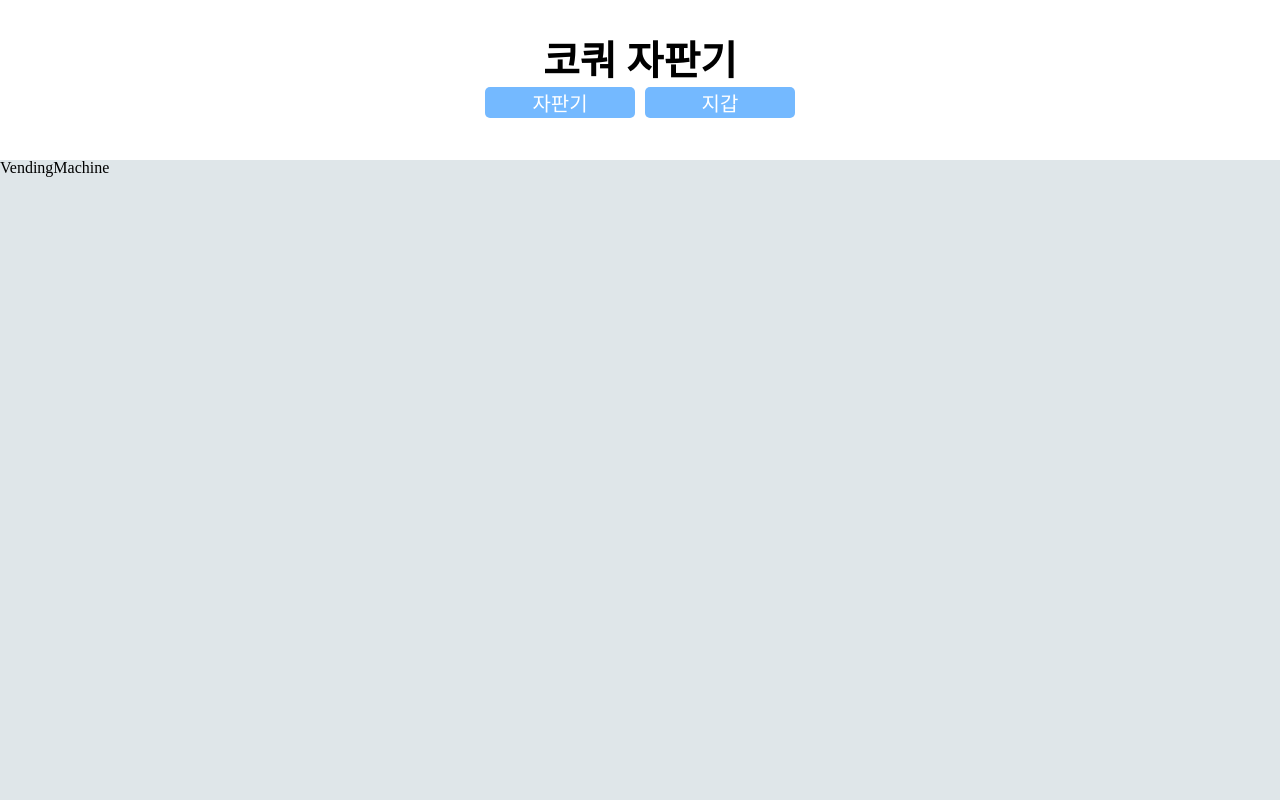
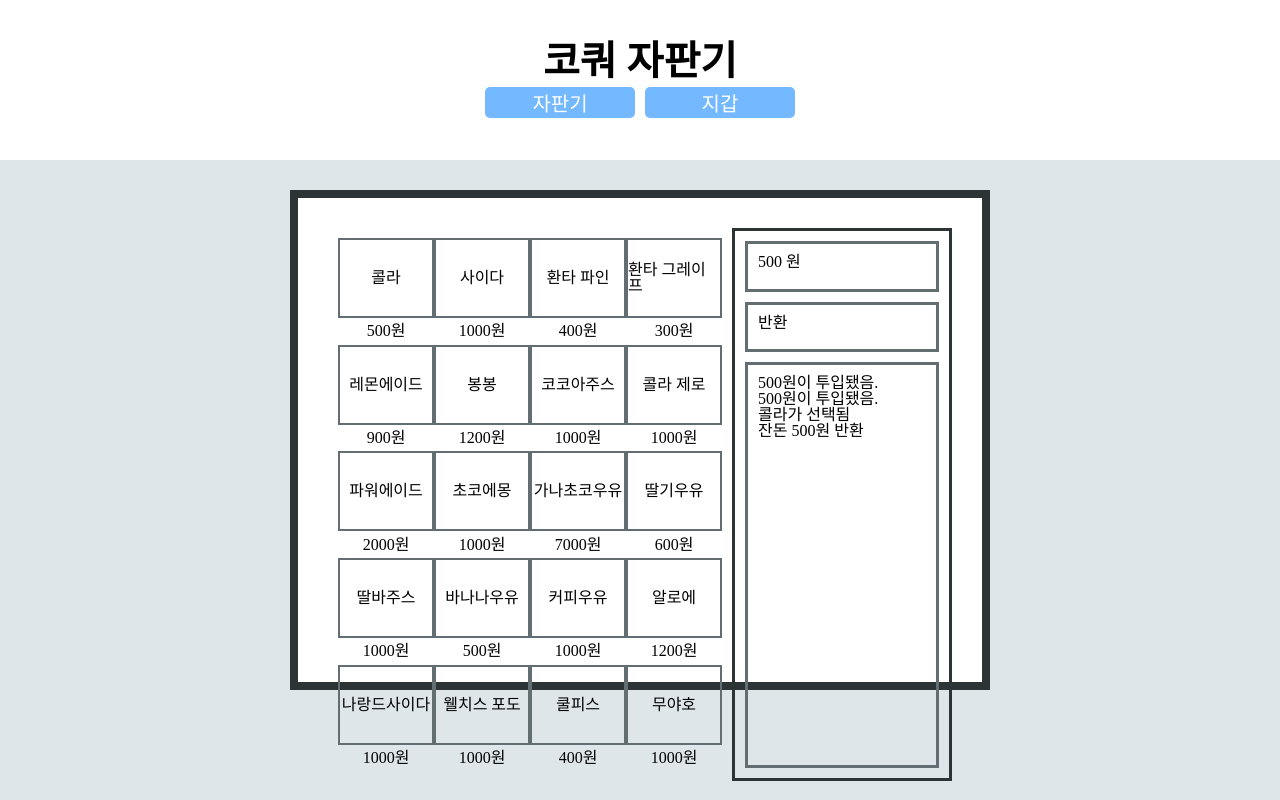
Before and after one commit to codesquad-members-2022/fe-vm, a React (Create React App) app: page / in a window 1280 px wide. Built offline with nearby package versions, Linux system fonts and the light colour scheme.

Commit message:
style: 자판기 css 작업 완료

```diff
--- a/package.json
+++ b/package.json
@@ -45,6 +45,10 @@
             [
               "constants",
               "./src/constants/"
+            ],
+            [
+              "mocks",
+              "./src/mocks/"
             ]
           ],
           "extensions": [
--- a/public/index.html
+++ b/public/index.html
@@ -5,39 +5,10 @@
     <link rel="icon" href="%PUBLIC_URL%/favicon.ico" />
     <meta name="viewport" content="width=device-width, initial-scale=1" />
     <meta name="theme-color" content="#000000" />
-    <meta
-      name="description"
-      content="Web site created using create-react-app"
-    />
-    <link rel="apple-touch-icon" href="%PUBLIC_URL%/logo192.png" />
-    <!--
-      manifest.json provides metadata used when your web app is installed on a
-      user's mobile device or desktop. See https://developers.google.com/web/fundamentals/web-app-manifest/
-    -->
-    <link rel="manifest" href="%PUBLIC_URL%/manifest.json" />
-    <!--
-      Notice the use of %PUBLIC_URL% in the tags above.
-      It will be replaced with the URL of the `public` folder during the build.
-      Only files inside the `public` folder can be referenced from the HTML.
-
-      Unlike "/favicon.ico" or "favicon.ico", "%PUBLIC_URL%/favicon.ico" will
-      work correctly both with client-side routing and a non-root public URL.
-      Learn how to configure a non-root public URL by running `npm run build`.
-    -->
     <title>React App</title>
   </head>
   <body>
     <noscript>You need to enable JavaScript to run this app.</noscript>
     <div id="root"></div>
-    <!--
-      This HTML file is a template.
-      If you open it directly in the browser, you will see an empty page.
-
-      You can add webfonts, meta tags, or analytics to this file.
-      The build step will place the bundled scripts into the <body> tag.
-
-      To begin the development, run `npm start` or `yarn start`.
-      To create a production bundle, use `npm run build` or `yarn build`.
-    -->
   </body>
 </html>
--- a/src/components/Layout.jsx
+++ b/src/components/Layout.jsx
@@ -69,6 +69,11 @@ const Button = styled.button`
     background-color: ${COLORS.BLUE};
   }
 `;
-const Content = styled.div``;
+
+const Content = styled.div`
+  display: flex;
+  justify-content: center;
+  padding: 30px;
+`;
 
 export default Layout;
--- /dev/null
+++ b/src/components/VMItem.jsx
@@ -0,0 +1,40 @@
+import styled from 'styled-components';
+
+import COLORS from 'constants/colors';
+
+const VMItem = ({ item: { name, price } }) => (
+  <li>
+    <ItemWrapper>
+      <ItemNameBox>
+        <span>{name}</span>
+      </ItemNameBox>
+      <ItemPriceBox>
+        <span>{price}원</span>
+      </ItemPriceBox>
+    </ItemWrapper>
+  </li>
+);
+
+const ItemWrapper = styled.div`
+  display: grid;
+  grid-template-rows: 6fr 2fr;
+  flex-direction: column;
+  justify-content: center;
+  align-items: center;
+`;
+
+const ItemNameBox = styled.div`
+  display: flex;
+  align-items: center;
+  justify-content: center;
+  width: 6rem;
+  height: 5rem;
+  border: 2px solid ${COLORS.GREY};
+  cursor: pointer;
+`;
+
+const ItemPriceBox = styled.div`
+  display: flex;
+  justify-content: center;
+`;
+export default VMItem;
--- a/src/constants/colors.js
+++ b/src/constants/colors.js
@@ -3,6 +3,8 @@ const COLORS = {
   WHITE: '#fff',
   SKY_BLUE: '#74b9ff',
   BLUE: '#0984e3',
+  GREY: '#636e72',
+  DARK_GREY: '#2d3436',
 };
 
 export default COLORS;
--- a/src/mocks/vmItems.js
+++ b/src/mocks/vmItems.js
@@ -1,100 +1,120 @@
 const vmItems = [
   {
+    id: 1,
     name: '콜라',
     price: 500,
     amount: 10,
   },
   {
+    id: 2,
     name: '사이다',
     price: 1000,
     amount: 10,
   },
   {
+    id: 3,
     name: '환타 파인',
     price: 400,
     amount: 10,
   },
   {
+    id: 4,
     name: '환타 그레이프',
     price: 300,
     amount: 10,
   },
   {
+    id: 5,
     name: '레몬에이드',
     price: 900,
     amount: 10,
   },
   {
+    id: 6,
     name: '봉봉',
     price: 1200,
     amount: 10,
   },
   {
+    id: 7,
     name: '코코아주스',
     price: 1000,
     amount: 10,
   },
   {
+    id: 8,
     name: '콜라 제로',
     price: 1000,
     amount: 10,
   },
   {
+    id: 9,
     name: '파워에이드',
     price: 2000,
     amount: 10,
   },
   {
+    id: 10,
     name: '초코에몽',
     price: 1000,
     amount: 10,
   },
   {
+    id: 11,
     name: '가나초코우유',
     price: 7000,
     amount: 10,
   },
   {
+    id: 12,
     name: '딸기우유',
     price: 600,
     amount: 10,
   },
   {
+    id: 13,
     name: '딸바주스',
     price: 1000,
     amount: 10,
   },
   {
+    id: 14,
     name: '바나나우유',
     price: 500,
     amount: 10,
   },
   {
+    id: 15,
     name: '커피우유',
     price: 1000,
     amount: 10,
   },
   {
+    id: 16,
     name: '알로에',
     price: 1200,
     amount: 10,
   },
   {
+    id: 17,
     name: '나랑드사이다',
     price: 1000,
     amount: 10,
   },
   {
+    id: 18,
     name: '웰치스 포도',
     price: 1000,
     amount: 10,
   },
   {
+    id: 19,
     name: '쿨피스',
     price: 400,
     amount: 10,
   },
   {
+    id: 20,
     name: '무야호',
     price: 1000,
     amount: 10,
--- a/src/pages/VendingMachine.jsx
+++ b/src/pages/VendingMachine.jsx
@@ -1,3 +1,67 @@
-const VendingMachine = () => <div>VendingMachine</div>;
+import styled from 'styled-components';
+
+import VMItem from 'components/VMItem';
+import COLORS from 'constants/colors';
+import vmItems from 'mocks/vmItems';
+
+const VendingMachine = () => (
+  <VMLayout>
+    <VMItems>
+      {vmItems.map((item) => (
+        <VMItem key={item.id} item={item} />
+      ))}
+    </VMItems>
+    <VMController>
+      <CurrentInputMoney>500 원</CurrentInputMoney>
+      <ReturnMoneyButton>반환</ReturnMoneyButton>
+      <VendingMachineLogs>
+        <VendingMachineLog>500원이 투입됐음.</VendingMachineLog>
+        <VendingMachineLog>500원이 투입됐음.</VendingMachineLog>
+        <VendingMachineLog>콜라가 선택됨</VendingMachineLog>
+        <VendingMachineLog>잔돈 500원 반환</VendingMachineLog>
+      </VendingMachineLogs>
+    </VMController>
+  </VMLayout>
+);
+
+const VMLayout = styled.div`
+  display: grid;
+  grid-template-columns: 6fr 4fr;
+  width: 700px;
+  height: 500px;
+  padding: 30px;
+  background-color: ${COLORS.WHITE};
+  border: 0.5rem solid ${COLORS.DARK_GREY};
+`;
+
+const VMItems = styled.ul`
+  display: grid;
+  grid-template-columns: repeat(4, 1fr);
+  padding: 10px;
+`;
+
+const VMController = styled.div`
+  display: grid;
+  grid-template-rows: 1fr 1fr 8fr;
+  grid-gap: 10px;
+  padding: 10px;
+  border: 3px solid ${COLORS.DARK_GREY};
+`;
+
+const CurrentInputMoney = styled.div`
+  border: 3px solid ${COLORS.GREY};
+  padding: 10px;
+`;
+const ReturnMoneyButton = styled.div`
+  border: 3px solid ${COLORS.GREY};
+  padding: 10px;
+`;
+const VendingMachineLogs = styled.div`
+  display: flex;
+  flex-direction: column;
+  padding: 10px;
+  border: 3px solid ${COLORS.GREY};
+`;
+const VendingMachineLog = styled.span``;
 
 export default VendingMachine;
--- a/src/pages/Wallet.jsx
+++ b/src/pages/Wallet.jsx
@@ -1,3 +1,16 @@
-const Wallet = () => <div>Wallet</div>;
+import styled from 'styled-components';
 
+import COLORS from 'constants/colors';
+
+const Wallet = () => (
+  <WalletLayout>
+    <div>Wallet</div>
+  </WalletLayout>
+);
+
+const WalletLayout = styled.div`
+  width: 80vw;
+  padding: 30px;
+  background-color: ${COLORS.WHITE};
+`;
 export default Wallet;
```
